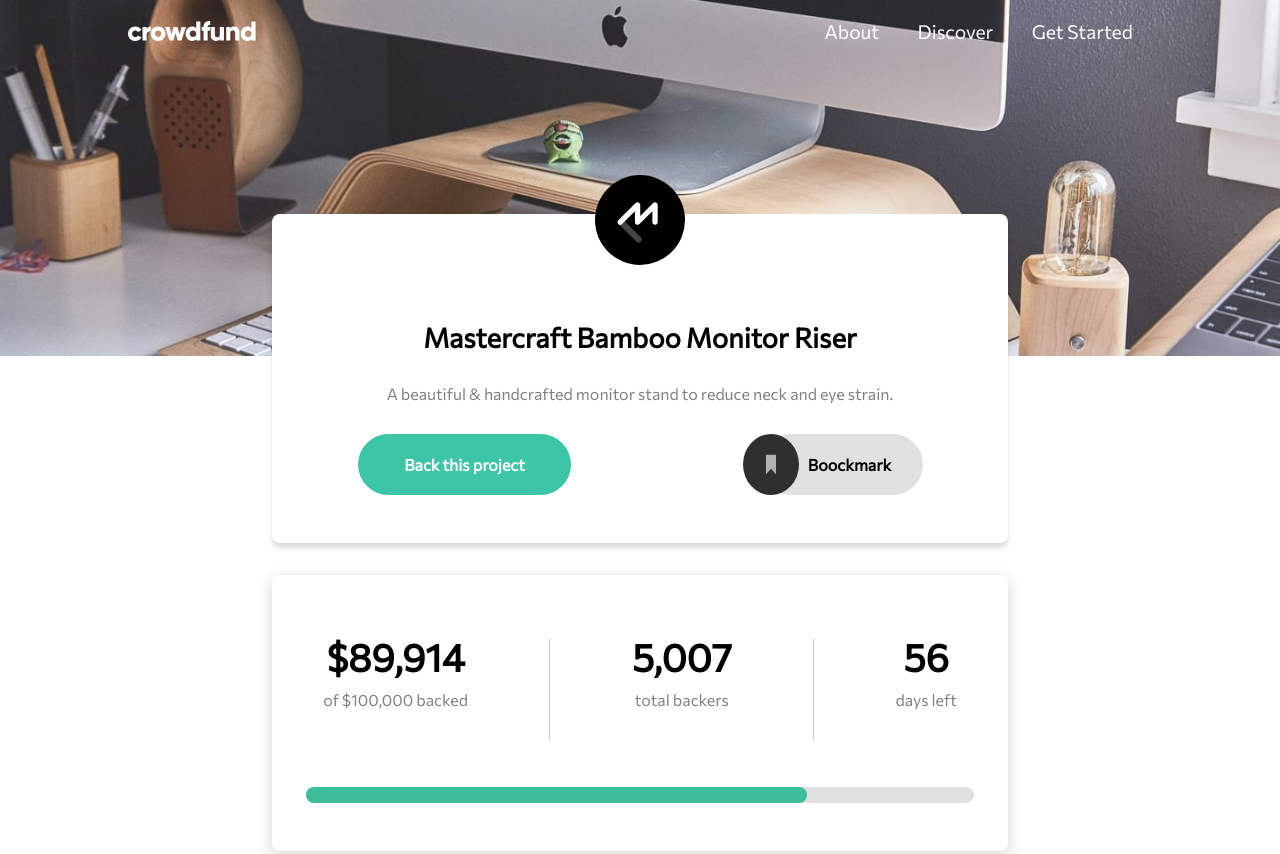
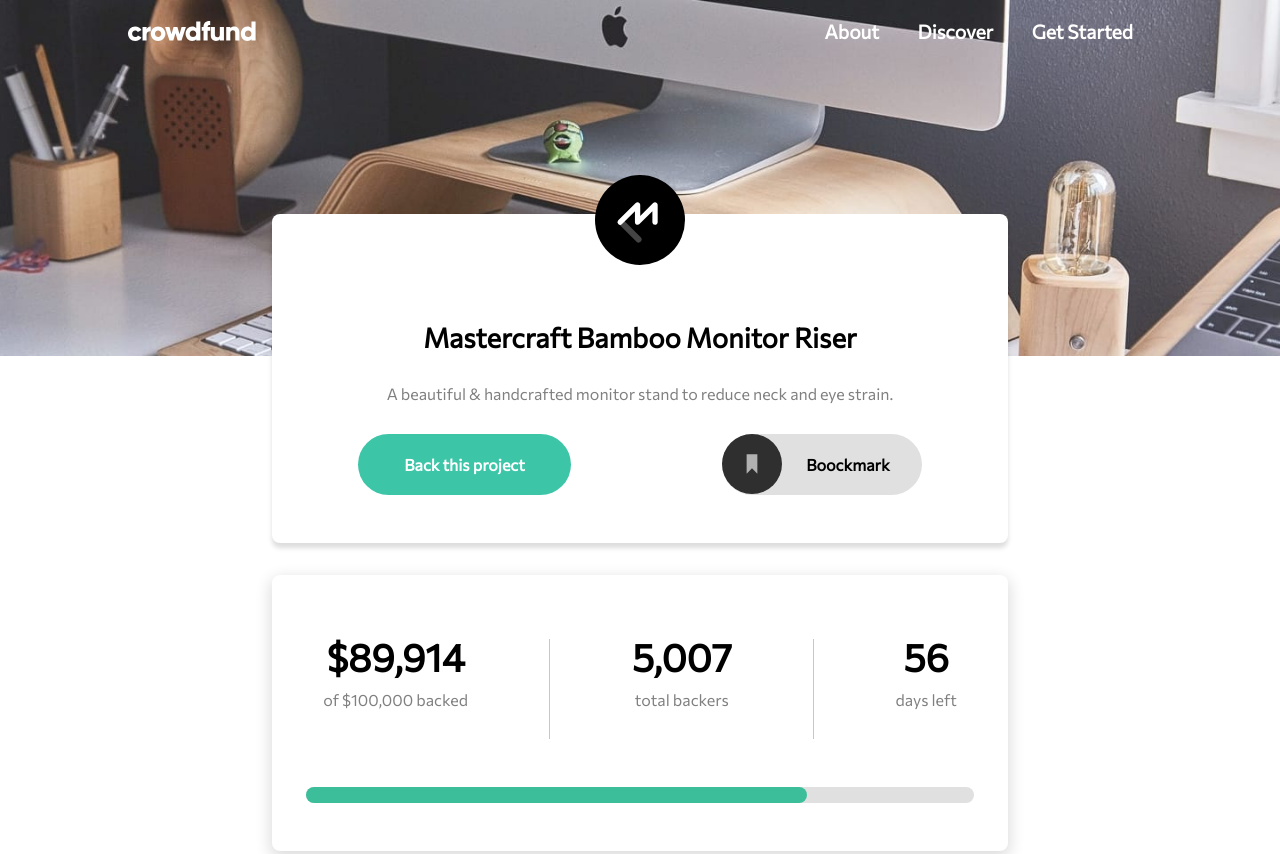
Before and after one commit to PecheMelba/crowdfunding-project-template, a plain HTML site: page index.html in a window 1280 px wide. Shown: the top 854 px of the page. Drawn offline with Linux system fonts and the light colour scheme.

Commit message:
corrected bookmark btn

```diff
--- a/index.html
+++ b/index.html
@@ -26,11 +26,11 @@
 
       <div id="menu-bg"></div>
       <nav id="menu">
-        <div>About</div>
-        <hr>
-        <div>Discover</div>
-        <hr>
-        <div>Get Started</div>
+        <ul>
+          <li>About</li>
+          <li>Discover</li>
+          <li>Get Started</li>
+        </ul>
       </nav>
     </header>
 
@@ -41,6 +41,7 @@
 
       <div id="back-container">
         <div id="back-project-btn">Back this project</div>
+
         <div id="boockmark-pannel">
           <img id="boockmark-logo" src="images/icon-bookmark.svg" alt="icon-bookmark">
           <div id="boockmark-btn">Boockmark</div>
--- a/style-desktop.css
+++ b/style-desktop.css
@@ -33,9 +33,12 @@
         top:auto;
         font-size: 1.2em;
     }
-    nav div
+    ul {display: flex; list-style-type: none;}
+    ul li
     {
         width: auto;
+        margin: 1em;
+        font-weight: bold;
     }
 
     /* ----------------Stats pannel------------------- */
@@ -59,6 +62,7 @@
     #intro-project
     {
         width: 55%;
+        max-width: 1000px;
     }
     #intro-project h1
     {
@@ -87,60 +91,47 @@
     }
     #boockmark-pannel
     {
-        display: flex;
-        justify-content: center;
-        width: 20%;
+        position: relative;
+        width: 200px;
+        background-color: rgb(224, 224, 224);
+        border-radius: 4em;
     }
     #boockmark-logo
     {
-        width: 6.5vw;
-        margin-right: -35%;
+        position: absolute;
+        left: 0;
+        width: 60px;
         z-index: 1;
     }
     #boockmark-btn
     {
         display: block;
-        background-color: rgb(224, 224, 224);
         padding: 1.3em 2em 1.3em 3em;
-        border-radius: 2em;
         font-weight: bold;
-        margin-right: 5vw;
+        text-align: right;
     }
-    #boockmark-btn:hover
+    #boockmark-pannel:hover
     {
         cursor: pointer;
         background-color: hsla(0, 0%, 93%, 0.801);
+        border-radius: 4em;
+        opacity: 0.7;
+
     }
 
-    #boockmark-logo:hover
-    {
-        cursor: pointer;
-        opacity: 0.7;
-    }
-    #boockmark-logo:hover + #boockmark-btn
-    {
-        cursor: pointer;
-        background-color: hsla(0, 0%, 93%, 0.801);
-    }
 
-    #stats-container, #about-pannel
-    {
-        width:55%;
-    }
+    #stats-container, #about-pannel{width:55%; max-width: 800px;}
 
     /* ----------About pannel---------- */
     #back-project
     {
         width: 50%;
+        max-width: 900px;
         padding: 2em 5em 2em 5em;
     }
     #close-back-pannel
     {
         width: 3%;
-    }
-    #header-back-pannel,#back-project p
-    {
-        width: 104%;
     }
 
     /* Reward */
```
